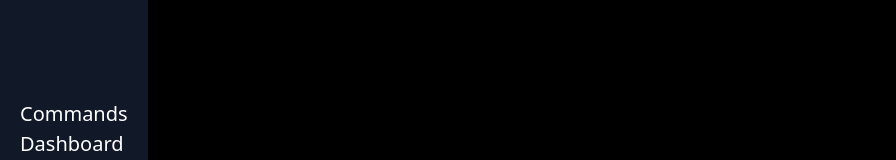
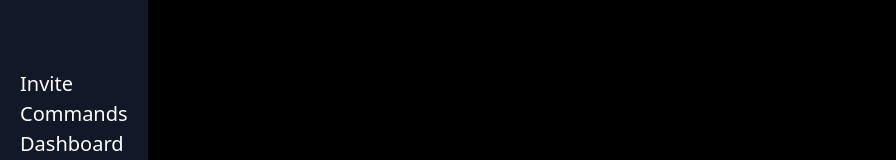
Before and after one commit to codehive-oss/gobot, a Next.js app in the folder packages/frontend/: page / in a window 1280 px wide. Shown: the part 538-698 px from the top of the page, without its empty margins (0-896 px from the left). Built offline with nearby package versions, Linux system fonts and the light colour scheme; what urql would draw is missing.

Commit message:
refactor(frontend): added bot invite to navbar

```diff
--- /dev/null
+++ b/packages/frontend/src/components/ExternalLinkComponent.tsx
@@ -0,0 +1,20 @@
+import React from "react";
+
+type ExternalLinkComponentProps = React.HTMLAttributes<HTMLDivElement> & {
+    href: string;
+};
+
+const ExtenalLinkComponent: React.FC<ExternalLinkComponentProps> = ({
+   children,
+   href,
+   className,
+    }) => {
+    return (
+        <div className={className}>
+
+            <a href={href}>{children}</a>
+        </div>
+    );
+};
+
+export default ExtenalLinkComponent;
--- a/packages/frontend/src/components/Navbar/NavbarButtons.tsx
+++ b/packages/frontend/src/components/Navbar/NavbarButtons.tsx
@@ -1,10 +1,14 @@
 import LinkComponent from "../LinkComponent";
+import ExternalLinkComponent from "../ExternalLinkComponent";
 
 type NavbarButtonsProps = React.HTMLAttributes<HTMLDivElement>;
 
 const NavbarButtons: React.FC<NavbarButtonsProps> = ({ className }) => {
   return (
     <>
+        <ExternalLinkComponent className={className} href={"https://discord.com/oauth2/authorize?client_id=907449509133561888&permissions=8&scope=bot%20applications.commands"}>
+            Invite
+        </ExternalLinkComponent>
       <LinkComponent className={className} href="/commands">
         Commands
       </LinkComponent>
```
